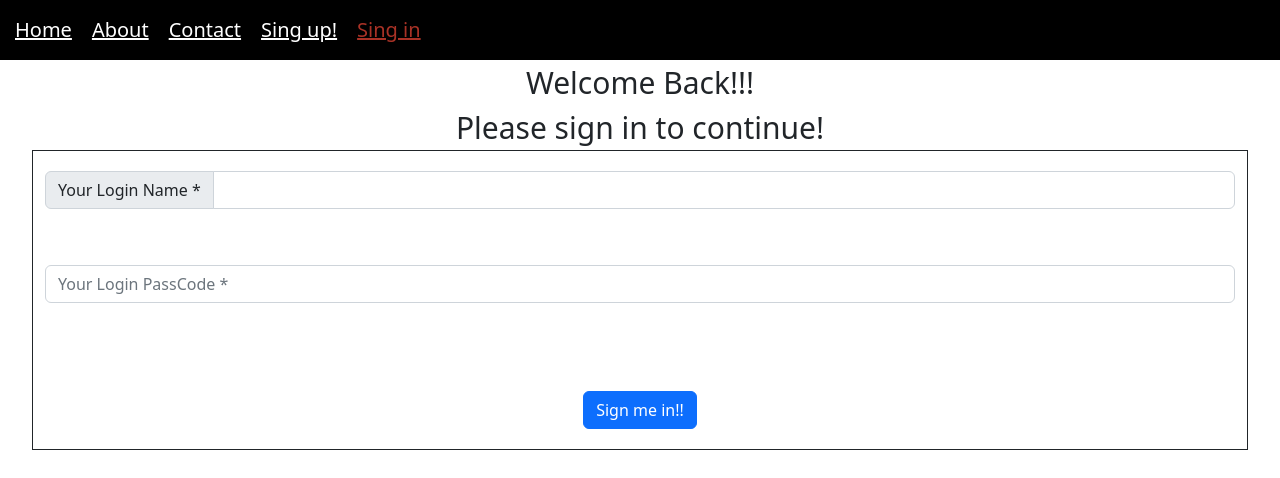
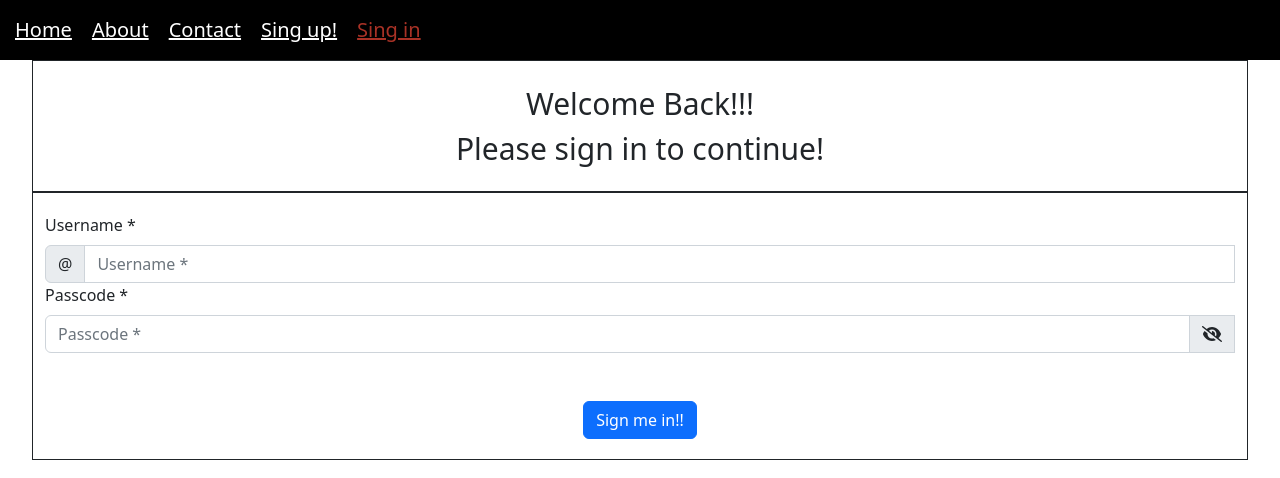
Before and after one commit to Rico75/after-death, a React (Create React App) app: page /signIn in a window 1280 px wide. Shown: the top 478 px of the page. Built offline with nearby package versions, Linux system fonts and the light colour scheme.

Commit message:
fixed the update process of the forms

```diff
--- a/package.json
+++ b/package.json
@@ -3,6 +3,9 @@
   "version": "0.1.0",
   "private": true,
   "dependencies": {
+    "@fortawesome/fontawesome-svg-core": "^6.2.0",
+    "@fortawesome/free-solid-svg-icons": "^6.2.0",
+    "@fortawesome/react-fontawesome": "^0.2.0",
     "@testing-library/jest-dom": "^5.16.4",
     "@testing-library/react": "^13.3.0",
     "@testing-library/user-event": "^13.5.0",
--- a/src/components/Clients.js
+++ b/src/components/Clients.js
@@ -1,6 +1,9 @@
 import React from 'react';
 import axios from 'axios';
-import {Col, Row} from 'react-bootstrap';
+import {Col, Row, Form, InputGroup} from 'react-bootstrap';
+import { FontAwesomeIcon } from '@fortawesome/react-fontawesome';
+import { faEye, faEyeSlash } from '@fortawesome/free-solid-svg-icons';
+import SpinnerButton from "./Spinner";
 
 class ClientData extends React.Component {
 	constructor(props) {
@@ -37,6 +40,8 @@ class ClientData extends React.Component {
 			mailState: '',
 			mailZip: '',
 			validated: false,
+			showLoginPass: false,
+			activateSpinner: false,
 			clientId: cid.toString()
 		};
 
@@ -44,6 +49,7 @@ class ClientData extends React.Component {
 		this.signup = this.signup.bind(this);
 		this.saveClient = this.saveClient.bind(this);
 		this.toggleForm = this.toggleForm.bind(this);
+		this.formatPhone = this.formatPhone.bind(this);
 	}
 
 	componentDidMount() {
@@ -110,7 +116,7 @@ class ClientData extends React.Component {
 		}
 	}
 
-	handleChange(event) {
+	handleChange = (event) => {
 		switch (event.target.id) {
 			case 'loginName':
 				this.setState({ loginName: event.target.value });
@@ -165,7 +171,7 @@ class ClientData extends React.Component {
 		}
 	}
 
-	signup(event) {
+	signup = (event) => {
 
 		event.preventDefault();
 		const form = event.currentTarget;
@@ -175,6 +181,7 @@ class ClientData extends React.Component {
 			this.setState({validated: true});
 		}else{
 			this.setState({validated: false});
+			this.setState({activateSpinner: true});
 
 			axios.post('http://localhost:4000/addClient', {
 					loginName: this.state.loginName,
@@ -197,6 +204,7 @@ class ClientData extends React.Component {
 				.then((response) => {
 					if (response.status === 200) {
 						this.toggleThankYou1();
+						this.setState({activateSpinner: false});
 					}
 				})
 				.catch((error) => {
@@ -205,7 +213,7 @@ class ClientData extends React.Component {
 		}
 	}
 
-	saveClient(event) {
+	saveClient = (event) => {
 
 		event.preventDefault();
 
@@ -247,6 +255,42 @@ class ClientData extends React.Component {
 				console.log('error:',error);
 			});
 
+	}
+
+	formatPhone = (phoneNum) => {
+		// if input value is falsy eg if the user deletes the input, then just return
+		if (!phoneNum) return phoneNum;
+
+		// clean the input for any non-digit values.
+		const phoneNumber = phoneNum.replace(/[^\d]/g, "");
+
+		// phoneNumberLength is used to know when to apply our formatting for the phone number
+		const phoneNumberLength = phoneNumber.length;
+
+		// we need to return the value with no formatting if its less then four digits
+		// this is to avoid weird behavior that occurs if you  format the area code to early
+		if (phoneNumberLength < 4) return phoneNumber;
+
+		// if phoneNumberLength is greater than 4 and less the 7 we start to return
+		// the formatted number
+		if (phoneNumberLength < 7) {
+			return `(${phoneNumber.slice(0, 3)}) ${phoneNumber.slice(3)}`;
+		}
+
+		// finally, if the phoneNumberLength is greater then seven, we add the last
+		// bit of formatting and return it.
+		return `(${phoneNumber.slice(0, 3)}) ${phoneNumber.slice(
+			3,
+			6
+		)}-${phoneNumber.slice(6, 10)}`;
+	}
+
+	toggleEye = () => {
+		if(this.state.showLoginPass === false) {
+			this.setState({ showLoginPass: true });
+		}else{
+			this.setState({ showLoginPass: false });
+		}
 	}
 
 	render() {
@@ -306,7 +350,7 @@ class ClientData extends React.Component {
 										required
 										type="text"
 										placeholder="Phone *"
-										value={this.state.phone}
+										value={this.formatPhone(this.state.phone)}
 										onChange={this.handleChange}
 										id="phone"
 									/>
@@ -320,18 +364,29 @@ class ClientData extends React.Component {
 								{ this.state.clientId === '' ?
 									<Form.Group as={Col} md="12" id="validationPasscode">
 										<Form.Label>Passcode *</Form.Label>
+										<InputGroup hasValidation>
 											<Form.Control
 												required
-											type="text"
+												type={this.state.showLoginPass ? "text" : "password"}
 												placeholder="Passcode *"
 												value={this.state.loginPass}
 												onChange={this.handleChange}
 												id="loginPass"
 											/>
+											<InputGroup.Text id="inputGroupAppend">
+												{
+													this.state.showLoginPass === true
+													?
+													<FontAwesomeIcon icon={faEye} onClick={this.toggleEye} />
+													:
+													<FontAwesomeIcon icon={faEyeSlash} onClick={this.toggleEye} />
+												}
+											</InputGroup.Text>
 											<Form.Control.Feedback>Looks good!</Form.Control.Feedback>
 											<Form.Control.Feedback type="invalid">
 												Please enter your pass code.
 											</Form.Control.Feedback>
+										</InputGroup>
 									</Form.Group>
 								: null }
 								<Form.Group as={Col} md="12" id="validationLastname">
@@ -370,7 +425,9 @@ class ClientData extends React.Component {
 								<div id="success">&nbsp;</div>
 
 								{ this.state.clientId === '' ?
-									<button type="submit" className="btn btn-primary">Sign me up!!</button>
+										this.state.activateSpinner === false ?
+											<button type="submit" className="btn btn-primary"><div>Sign me up!!</div></button>
+										:	<SpinnerButton></SpinnerButton>
 								:	<button type="submit" className="btn btn-primary">Save</button> }
 
 							</div>
--- a/src/components/SignIn.js
+++ b/src/components/SignIn.js
@@ -2,6 +2,8 @@ import React from 'react';
 import axios from 'axios';
 import {Col, Row, Alert, Form, InputGroup} from 'react-bootstrap';
 import { Navigate } from "react-router-dom"
+import {FontAwesomeIcon} from "@fortawesome/react-fontawesome";
+import {faEye, faEyeSlash} from "@fortawesome/free-solid-svg-icons";
 
 class SignIn extends React.Component {
 	constructor(props) {
@@ -10,6 +12,8 @@ class SignIn extends React.Component {
 			loginName: '',
 			loginPass: '',
 			showError: false,
+			showLoginPass: false,
+			validated: false,
 			navTo: false,
 			clientId: ''
 		};
@@ -22,31 +26,35 @@ class SignIn extends React.Component {
 	handleSubmit(event) {
 
 		event.preventDefault();
+		const form = event.currentTarget;
+
+		if (form.checkValidity() === false) {
+			event.stopPropagation();
+			this.setState({validated: true});
+		}else {
+			this.setState({validated: false});
 
 			axios.post('http://localhost:4000/loginClient', {
 					loginName: event.target.loginName.value,
 					loginPass: event.target.loginPass.value
 				})
 				.then((res) => {
-			console.log('response:',res);
-			if(res.status === 200 && res.data.success === true)
-			{
+					console.log('response:', res);
+					if (res.status === 200 && res.data.success === true) {
 						console.log('success');
 						this.setError(false);
 						this.setNavigation({navTo: true});
 						this.setState({clientId: res.data.id})
-			}
-			else
-			{
+					} else {
 						console.log('error');
 						this.setError(true);
 					}
 				})
 				.catch((error) => {
-			console.log('error:',error);
+					console.log('error:', error);
 					this.setError(true);
 				});
-
+		}
 	}
 
 	setError = (bool) => {
@@ -65,6 +73,14 @@ class SignIn extends React.Component {
 		}
 	}
 
+	toggleEye = () => {
+		if(this.state.showLoginPass === false) {
+			this.setState({ showLoginPass: true });
+		}else{
+			this.setState({ showLoginPass: false });
+		}
+	}
+
 	Child = () => {
 		return (this.state.clientId);
 	}
@@ -72,11 +88,6 @@ class SignIn extends React.Component {
 	render() {
 		return (
 			<>
-				<p className="main-text">
-					Welcome Back!!!<br />
-					Please sign in to continue!<br />
-				</p>
-
 				{ this.state.navTo
 					?
 					<Navigate to={{
@@ -84,33 +95,61 @@ class SignIn extends React.Component {
 						state: {clientId:this.state.clientId}
 					}} />
 					:
-					<form name="signInForm" id="signInForm" noValidate onSubmit={this.handleSubmit}>
+					<Form name="signInForm" id="signInForm" noValidate validated={this.state.validated} onSubmit={this.handleSubmit}>
 						<Row className="sign-up-form sign-in-alert ">
-							<Col md={12}>
-								<div className="form-group">
-									<InputGroup className="mb-3">
-										<InputGroup.Text id="basic-addon3">
-											Your Login Name *
+							<Col>
+								<p className="main-text">
+									Welcome Back!!!<br />
+									Please sign in to continue!<br />
+								</p>
+							</Col>
+						</Row>
+						<Row className="sign-up-form sign-in-alert ">
+							<Col>
+								<Form.Group as={Col} md="12" id="validationUsername">
+									<Form.Label>Username *</Form.Label>
+									<InputGroup hasValidation>
+										<InputGroup.Text id="inputGroupPrepend">@</InputGroup.Text>
+										<Form.Control
+											type="text"
+											placeholder="Username *"
+											aria-describedby="inputGroupPrepend"
+											required
+											id="loginName"
+										/>
+										<Form.Control.Feedback>Looks good!</Form.Control.Feedback>
+										<Form.Control.Feedback type="invalid">
+											Please enter your username.
+										</Form.Control.Feedback>
+									</InputGroup>
+								</Form.Group>
+
+								<Form.Group as={Col} md="12" id="validationPasscode">
+									<Form.Label>Passcode *</Form.Label>
+									<InputGroup hasValidation>
+										<Form.Control
+											required
+											type={this.state.showLoginPass ? "text" : "password"}
+											placeholder="Passcode *"
+											id="loginPass"
+											aria-describedby="inputGroupAppend"
+										/>
+										<InputGroup.Text id="inputGroupAppend">
+											{
+												this.state.showLoginPass === true
+													?
+													<FontAwesomeIcon icon={faEye} onClick={this.toggleEye} />
+													:
+													<FontAwesomeIcon icon={faEyeSlash} onClick={this.toggleEye} />
+											}
 										</InputGroup.Text>
-										<Form.Control id="loginName" aria-describedby="basic-addon3" required />
+										<Form.Control.Feedback>Looks good!</Form.Control.Feedback>
+										<Form.Control.Feedback type="invalid">
+											Please enter your pass code.
+										</Form.Control.Feedback>
 									</InputGroup>
-									{/*<input type="text"*/}
-									{/*	   className="form-control"*/}
-									{/*	   placeholder="Your Login Name *"*/}
-									{/*	   id="loginName"*/}
-									{/*	   required*/}
-									{/*	   data-validation-required-message="Please enter your login name." />*/}
-									<p className="help-block text-danger">&nbsp;</p>
-								</div>
-								<div className="form-group">
-									<input type="text"
-										   className="form-control"
-										   placeholder="Your Login PassCode *"
-										   id="loginPass"
-										   required
-										   data-validation-required-message="Please enter your pass code." />
-									<p className="help-block text-danger">&nbsp;</p>
-								</div>
+								</Form.Group>
+
 								{ this.state.showError ?
 									<Alert variant="danger" onClose={() => this.setError(false)} dismissible>
 										<Alert.Heading>Oh snap! There is a mismatch!</Alert.Heading>
@@ -129,7 +168,7 @@ class SignIn extends React.Component {
 								<button type="submit" className="btn btn-primary">Sign me in!!</button>
 							</div>
 						</Row>
-					</form>
+					</Form>
 				}
 			</>
 		);
--- /dev/null
+++ b/src/components/Spinner.js
@@ -0,0 +1,46 @@
+import React from 'react';
+import Button from 'react-bootstrap/Button';
+import Spinner from 'react-bootstrap/Spinner';
+
+
+class SpinnerButton extends React.Component {
+	constructor(props) {
+		super(props);
+
+		this.state = {
+		};
+	}
+
+	componentDidMount() {
+
+	}
+
+
+	render() {
+		return (
+			<>
+				{/*<Button variant="primary" disabled>*/}
+				{/*	<Spinner*/}
+				{/*		as="span"*/}
+				{/*		animation="border"*/}
+				{/*		size="sm"*/}
+				{/*		role="status"*/}
+				{/*		aria-hidden="true"*/}
+				{/*	/>*/}
+				{/*	<span className="visually-hidden">Loading...</span>*/}
+				{/*</Button>{' '}*/}
+				<Button variant="primary" disabled>
+					<Spinner
+						as="span"
+						animation="grow"
+						size="sm"
+						role="status"
+						aria-hidden="true"
+					/>
+					Processing...
+				</Button>
+			</>
+		);
+	}
+}
+export default SpinnerButton;
```
Also changed, not shown: src/backend/controllers/clientsController.js (+7 -2 lines). Lines whose indentation alone changed are shown as unchanged.
